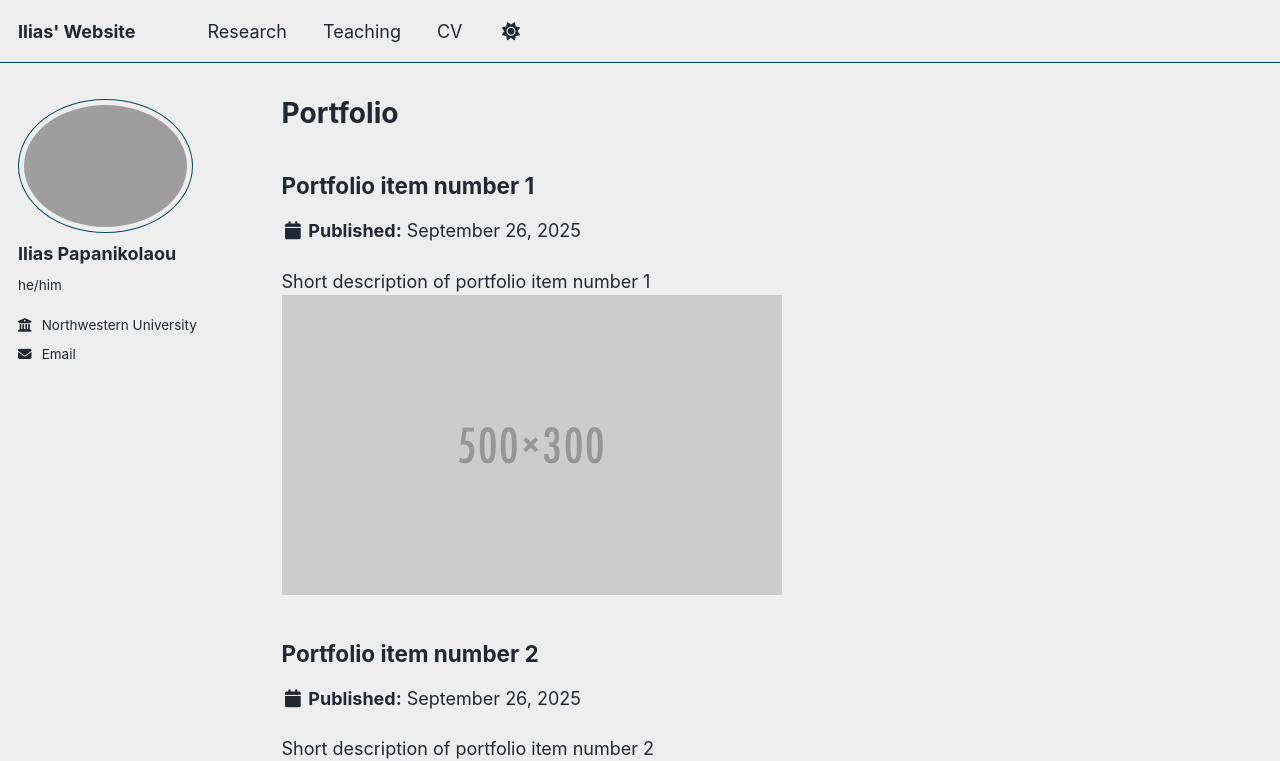
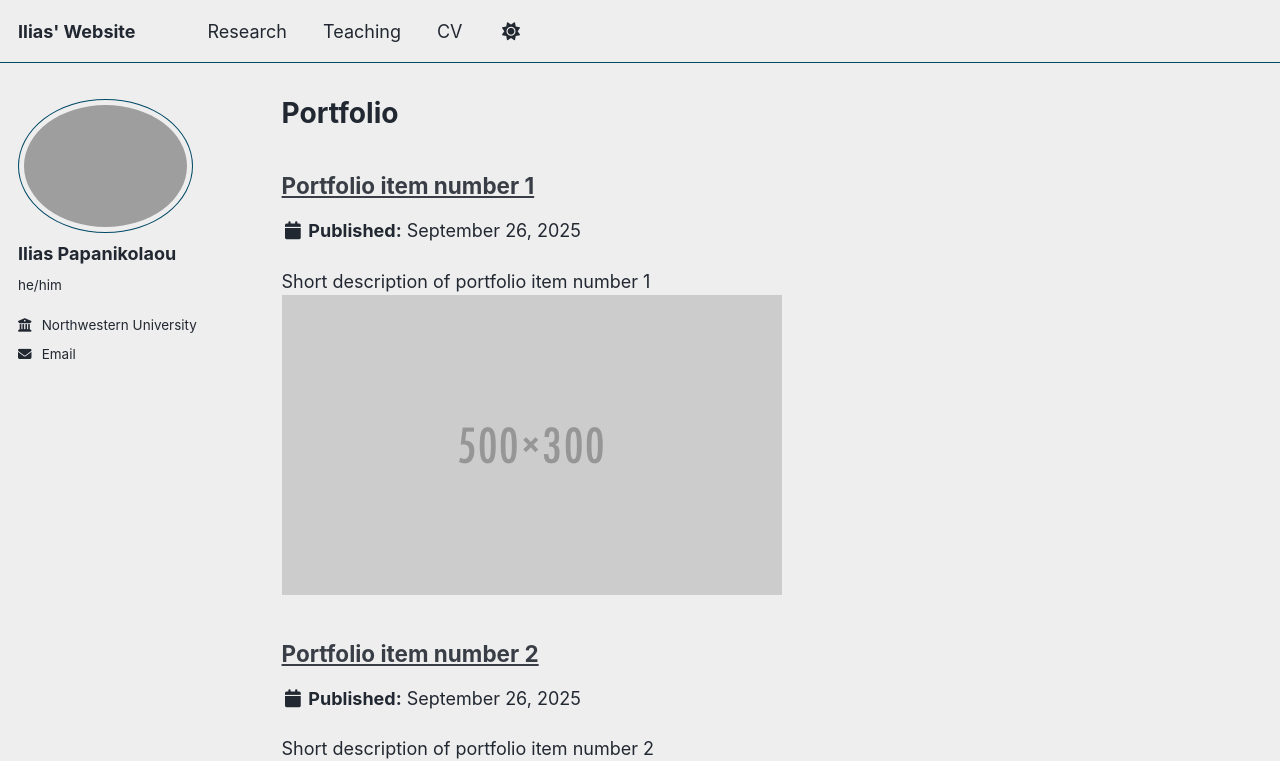
Before and after one commit to iliaspap/iliaspap.github.io, a Jekyll site: the page built from _pages/portfolio.html, in a window 1280 px wide. Shown: the top 761 px of the page. Built offline with Jekyll 4.4.1, drawn with Linux system fonts in a browser that asks for light colours; a script that is not in the unit is left out.

Commit message:
undo archive__item-title changes

```diff
--- a/_includes/archive-single.html
+++ b/_includes/archive-single.html
@@ -27,12 +27,12 @@
     {% endif %}
 
     <h2 class="archive__item-title" itemprop="headline">
-      <!-- {% if post.link %}
+      {% if post.link %}
         <a href="{{ post.link }}">{{ title }}</a> <a href="{{ base_path }}{{ post.url }}" rel="permalink"><i class="fa fa-link" aria-hidden="true" title="permalink"></i><span class="sr-only">Permalink</span></a>
       {% else %}
         <a href="{{ base_path }}{{ post.url }}" rel="permalink">{{ title }}</a>
-      {% endif %} -->
-      {{ post.title }}
+      {% endif %}
+      <!-- {{ post.title }} -->
     </h2>
 
     {% if post.read_time %}
```
